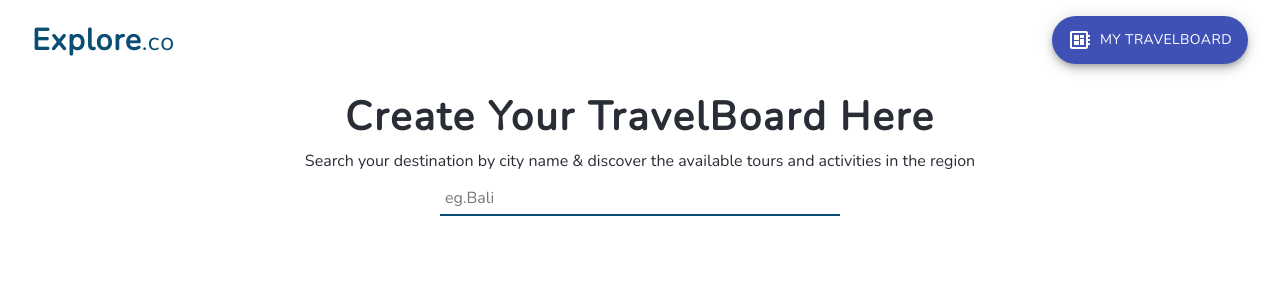
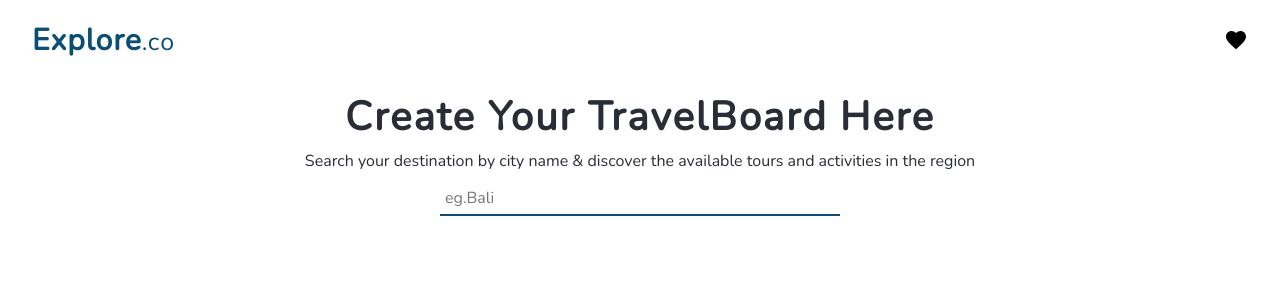
Before and after one commit to ThazinPwintAung/travel-planner, a React (Create React App) app: page /searchpage in a window 1280 px wide. Shown: the top 300 px of the page. Built offline with nearby package versions, Linux system fonts and the light colour scheme.

Commit message:
add dynamic notification icon

```diff
--- a/src/App.js
+++ b/src/App.js
@@ -1,17 +1,19 @@
-import './App.css';
-import { BrowserRouter as Router, Switch, Route } from 'react-router-dom'
-import Home from './pages/Home';
-import SearchPage from './pages/SearchPage';
+import "./App.css";
+import { BrowserRouter as Router, Switch, Route } from "react-router-dom";
+import Home from "./pages/Home";
+import SearchPage from "./pages/SearchPage";
+import TravelBoard from "./pages/TravelBoard";
 
 const App = () => {
   return (
-      <Router>
-        <Switch>
-          <Route path='/' exact component={Home}/>
-          <Route path='/searchpage' exact component={SearchPage} />
-        </Switch>
-      </Router>
+    <Router>
+      <Switch>
+        <Route path="/" exact component={Home} />
+        <Route path="/searchpage" exact component={SearchPage} />
+        <Route path="/mytravelboard" exact component={TravelBoard} />
+      </Switch>
+    </Router>
   );
-}
+};
 
 export default App;
--- a/src/pages/SearchPage.js
+++ b/src/pages/SearchPage.js
@@ -1,24 +1,17 @@
-import { Fab } from "@material-ui/core";
+import { Badge, Typography } from "@material-ui/core";
 import React, { useState } from "react";
 import Axios from "axios";
-import { makeStyles } from "@material-ui/core/styles";
 import "./SearchPage.css";
 import { useHistory } from "react-router-dom";
-import DeveloperBoardIcon from "@material-ui/icons/DeveloperBoard";
+import FavoriteIcon from "@material-ui/icons/Favorite";
 import ActivityCard from "../components/ActivityCard";
-
-const useStyles = makeStyles((theme) => ({
-  extendedIcon: {
-    marginRight: theme.spacing(1),
-  },
-}));
 
 const API_ACCESS_KEY = "9717d5a7bb89147bf20c2d2ebbd33d76";
 const SearchHeader = () => {
   const [input, setInput] = useState("");
   const [activityLists, setActivityLists] = useState([]);
+  const [invisible, setInvisible] = useState(true);
 
-  const classes = useStyles();
   const history = useHistory();
   const routeToHome = () => history.push("/");
 
@@ -72,10 +65,9 @@ const SearchHeader = () => {
           <h2 onClick={routeToHome}>
             Explore<small>.co</small>
           </h2>
-          <Fab variant="extended" color="primary">
-            <DeveloperBoardIcon className={classes.extendedIcon} />
-            My TravelBoard
-          </Fab>
+          <Badge color="secondary" variant="dot" invisible={invisible}>
+            <FavoriteIcon />
+          </Badge>
         </div>
         <div className="searchpage-content">
           <h1>Create Your TravelBoard Here</h1>
@@ -94,6 +86,7 @@ const SearchHeader = () => {
         </div>
       </div>
       <div className="ResultWrapper">
+        {activityLists && <div className="category"></div>}
         {activityLists.length > 0 &&
           activityLists.map((list) => (
             <ActivityCard key={list.id} actList={list} city={input} />
--- /dev/null
+++ b/src/pages/TravelBoard.js
@@ -0,0 +1,7 @@
+import React from "react";
+
+const TravelBoard = () => {
+  return <div className="TravelBoard">This is TravelBoard.</div>;
+};
+
+export default TravelBoard;
```
